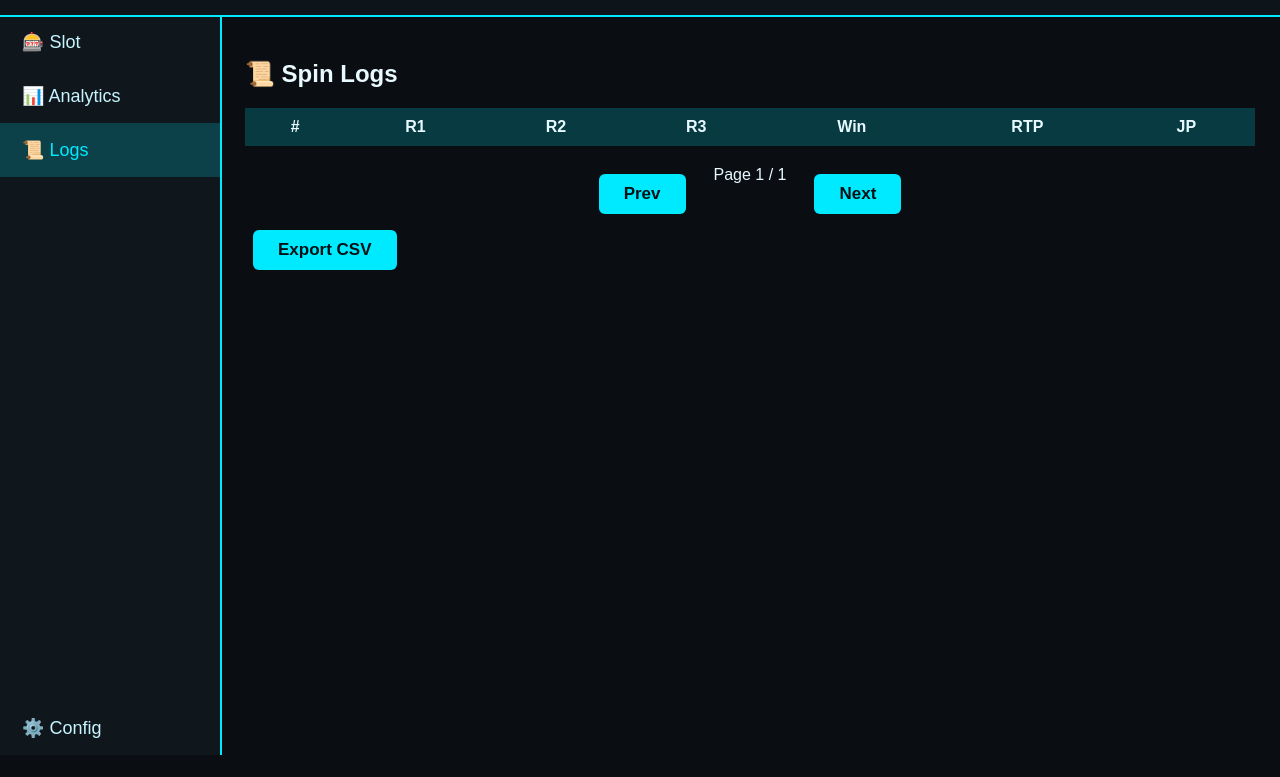
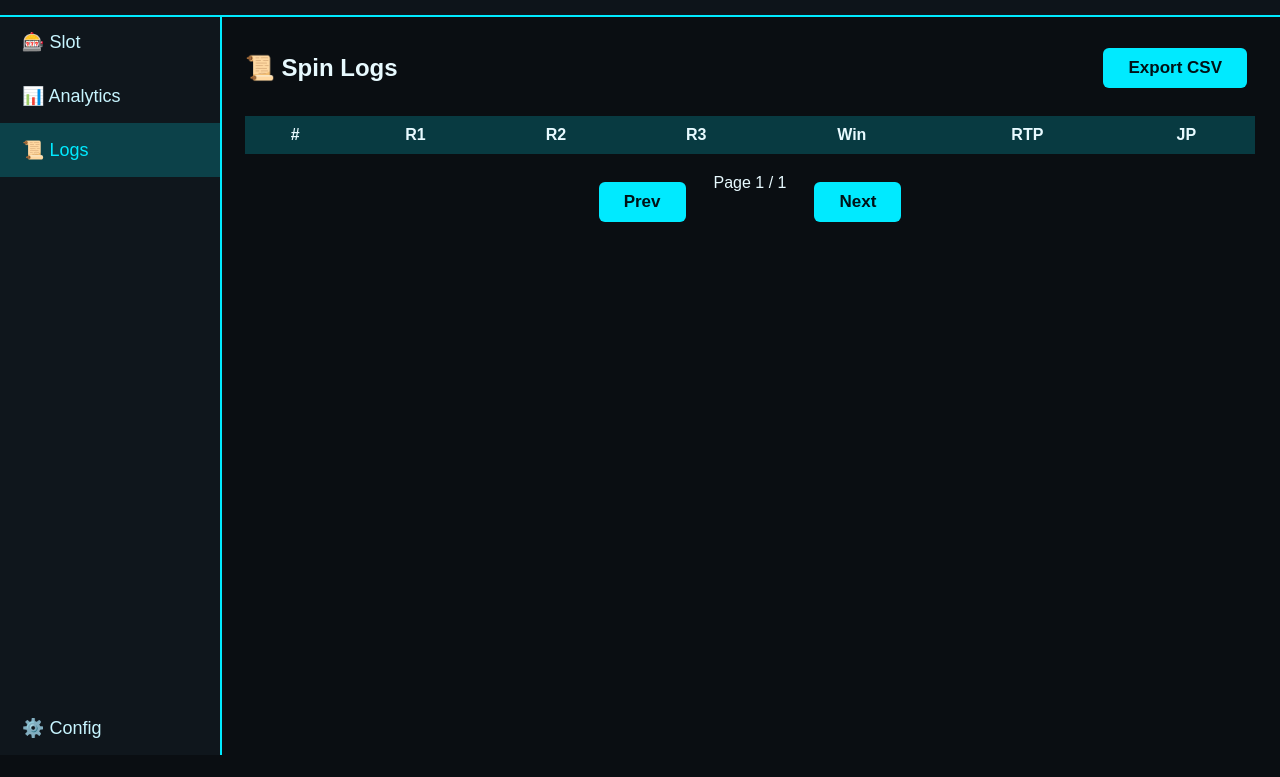
Before and after one commit to yudiz-hitesh/slot-simulator, a plain HTML site: page index.html in a window 1280 px wide. Both pictures are taken after a click on the element "📜 Logs". Shown: the part 45-822 px from the top of the page. Drawn offline with nearby package versions, Linux system fonts and the light colour scheme.

Commit message:
Fixed Export Button

```diff
--- a/index.html
+++ b/index.html
@@ -237,6 +237,18 @@
       margin-bottom: 30px;
     }
 
+    .logsHeader {
+      display: flex;
+      align-items: center;
+      justify-content: space-between;
+      gap: 12px;
+      margin-bottom: 10px;
+    }
+
+    .logsHeader h2 {
+      margin: 0;
+    }
+
     canvas {
       width: 100% !important;
       height: 320px !important;
@@ -326,7 +338,10 @@
     <!-- LOGS TAB -->
     <div id="tab_logs" style="display:none;">
 
-      <h2>📜 Spin Logs</h2>
+      <div class="logsHeader">
+        <h2>📜 Spin Logs</h2>
+        <button class="btn" onclick="exportCSV()">Export CSV</button>
+      </div>
 
       <table id="logTable">
         <thead>
@@ -349,8 +364,6 @@
         <button class="btn" onclick="nextPage()">Next</button>
       </div>
 
-      <button class="btn" onclick="exportCSV()">Export CSV</button>
-
     </div>
 
     <!-- ANALYTICS TAB -->
@@ -365,6 +378,7 @@
         <div class="analyticBox">Win Rate: <span id="a_winRate">0%</span></div>
         <div class="analyticBox">Max Win: <span id="a_maxWin">0</span></div>
         <div class="analyticBox">Jackpot Hits: <span id="a_jpHits">0</span></div>
+        <div class="analyticBox">Admin Profit: <span id="a_adminProfit">0</span></div>
       </div>
 
       <div class="chartBox">
@@ -398,8 +412,8 @@
       rake: 20,
       jpPercent: 2,
       jpThreshold: 2000,
-      targetRtp: 70,
-      softener: 8
+      targetRtp: 80,
+      softener: 5
     };
 
     const DPR = window.devicePixelRatio || 1;
@@ -798,6 +812,7 @@
       let winRate = (logData.filter(r => r.win > 0).length / Math.max(1, spins)) * 100;
       let maxWin = Math.max(0, ...logData.map(r => r.win));
       let jpHits = logData.filter(r => r.jp === "YES").length;
+      let adminProfit = totalSpins * ENTRY_FEE * (ADMIN_RAKE / 100);
 
       document.getElementById("a_totalSpins").innerText = spins;
       document.getElementById("a_totalWins").innerText = wins;
@@ -805,6 +820,7 @@
       document.getElementById("a_winRate").innerText = winRate.toFixed(2) + "%";
       document.getElementById("a_maxWin").innerText = maxWin;
       document.getElementById("a_jpHits").innerText = jpHits;
+      document.getElementById("a_adminProfit").innerText = adminProfit.toFixed(2);
 
       updateCharts();
     }
```
